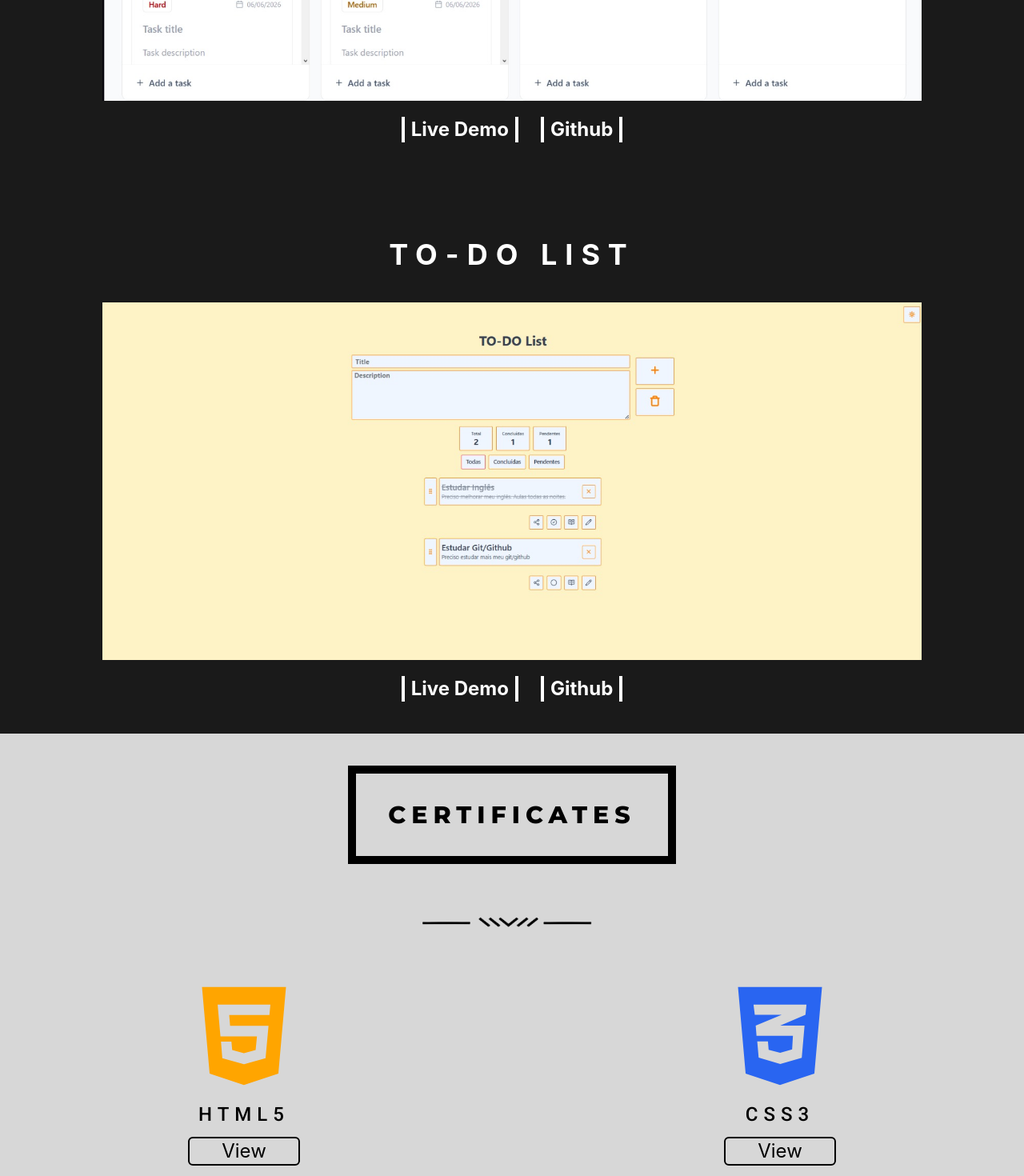
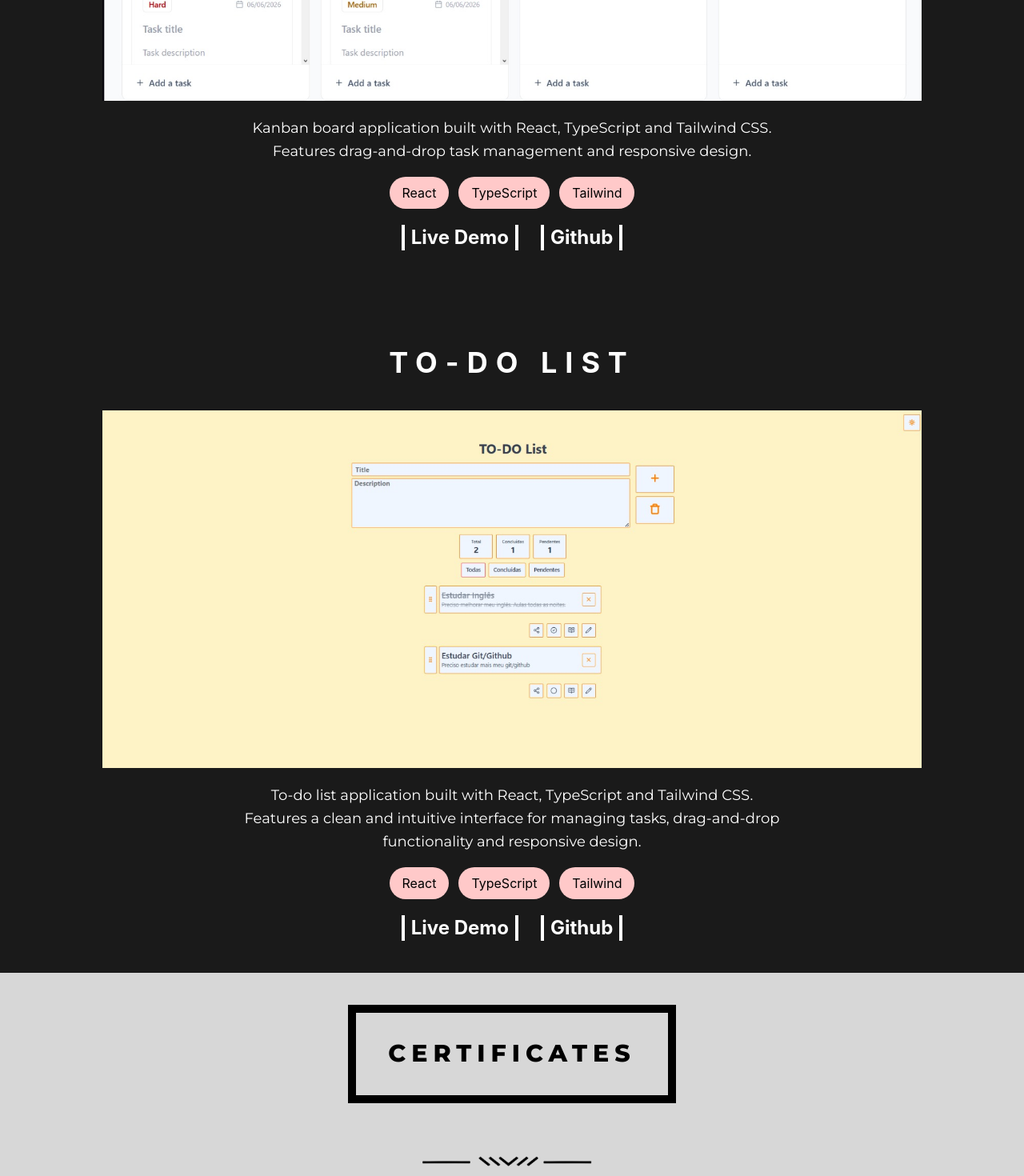
Before and after one commit to GabrielMT-01/portfolio, a React (Vite) app: page / in a window 1280 px wide. Shown: the part 4080-5550 px from the top of the page at 80% size. Built offline with nearby package versions, Linux system fonts and the light colour scheme.

Commit message:
ultimos ajustes

```diff
--- a/src/components/Footer.tsx
+++ b/src/components/Footer.tsx
@@ -5,24 +5,26 @@ function Footer() {
     return(
         <footer id='footer' className="bg-[#1A1A1A]">
             <div className='flex justify-center pt-5 text-white '>
-                <a href="#">
+
                     <div className='flex flex-col items-center gap-2'>
-                        <div className='flex flex-col items-center '>
-                            <ArrowBigUpDash size={15}/>
-                            <p className='text-[0.8em] font-roboto'>BACK TO TOP</p>
-                        </div>
+                        <a href="#">
+                            <div className='flex flex-col items-center '>
+                                <ArrowBigUpDash size={15}/>
+                                <p className='text-[0.8em] font-roboto'>BACK TO TOP</p>
+                            </div>
+                        </a>
                             <div className='flex items-center gap-5 mt-5'>
-                                <a href="https://www.linkedin.com/in/gabriel-martins-45780539a/" target='_blank'>
+                                <a href="https://www.linkedin.com/in/gabriel-martins-45780539a/" target='_blank' className='lg:hover:text-red-500 lg:hover:scale-110 transition-all duration-300'>
                                     <FaLinkedin className="size-5 lg:size-7" />
                                 </a>
 
-                                    <a href="https://github.com/GabrielMT-01" target='_blank'>
+                                    <a href="https://github.com/GabrielMT-01" target='_blank' className='lg:hover:text-red-500 lg:hover:scale-110 transition-all duration-300'>
                                         <FaGithub className='size-5 lg:size-7'/>
                                     </a>
                             </div>
                             <p>@2020 Tomasz Gajda All Rights Reserved.</p>
                     </div>
-                </a>
+
             </div>
         </footer>
     )
--- a/src/components/Projects.tsx
+++ b/src/components/Projects.tsx
@@ -11,6 +11,23 @@ function Projects() {
             <div>
                 <h2 className="text-2xl lg:text-4xl text-center pt-30 font-bold tracking-[10px] text-white">KANBAN APP</h2>
                 <img className="w-[95%] lg:w-[80%]  m-auto pt-10" src="kanbanimg.jpeg" alt="kanban-img" />
+                <p className="max-w-[900px]
+                    mx-auto
+                    text-center
+                    text-lg
+                    lg:text-lg
+                    lg:w-[60%]
+                    text-white
+                    font-montserrat
+                    leading-relaxed
+                    px-6
+                    pt-5">Kanban board application built with React, TypeScript and Tailwind CSS.
+                <br />Features drag-and-drop task management and responsive design.</p>
+                <div className="flex justify-center gap-3 mt-4 flex-wrap">
+                    <span className="bg-red-200 text-black px-4 py-2 rounded-full lg:hover:bg-red-500 lg:hover:text-white transition-all duration-300">React</span>
+                    <span className="bg-red-200 text-black px-4 py-2 rounded-full lg:hover:bg-red-500 lg:hover:text-white transition-all duration-300">TypeScript</span>
+                    <span className="bg-red-200 text-black px-4 py-2 rounded-full lg:hover:bg-red-500 lg:hover:text-white transition-all duration-300">Tailwind</span>
+                </div>
                 <div className="flex justify-center mt-5 text-white font-bold gap-7">
                     <a className="border-r-4 border-l-4 px-2 text-[1.2em] lg:text-2xl lg:hover:border-red-500 lg:hover:-translate-y-1 lg:hover:translate-x-1 transition-all duration-300" href="https://mykanbanproject.netlify.app" target="_blank">Live Demo</a>
 
@@ -19,6 +36,23 @@ function Projects() {
 
                 <h2 className="text-2xl lg:text-4xl text-center pt-30 font-bold tracking-[10px] text-white">TO-DO LIST</h2>
                 <img className="w-[95%] lg:w-[80%]  m-auto pt-10" src="todo-listimg.jpeg" alt="todolistimg" />
+                <p className="max-w-[900px]
+                    mx-auto
+                    text-center
+                    text-lg
+                    lg:text-lg
+                    lg:w-[60%]
+                    text-white
+                    font-montserrat
+                    leading-relaxed
+                    px-6
+                    pt-5">To-do list application built with React, TypeScript and Tailwind CSS.
+                <br />Features a clean and intuitive interface for managing tasks, drag-and-drop functionality and responsive design.</p>
+                <div className="flex justify-center gap-3 mt-4 flex-wrap">
+                    <span className="bg-red-200 text-black px-4 py-2 rounded-full lg:hover:bg-red-500 lg:hover:text-white transition-all duration-300">React</span>
+                    <span className="bg-red-200 text-black px-4 py-2 rounded-full lg:hover:bg-red-500 lg:hover:text-white transition-all duration-300">TypeScript</span>
+                    <span className="bg-red-200 text-black px-4 py-2 rounded-full lg:hover:bg-red-500 lg:hover:text-white transition-all duration-300">Tailwind</span>
+                </div>
                 <div className="flex justify-center mt-5 pb-10 text-white font-bold gap-7">
                     <a className="border-r-4 border-l-4 px-2 text-[1.2em] lg:text-2xl lg:hover:border-red-500 lg:hover:-translate-y-1 lg:hover:translate-x-1 transition-all duration-300" href="https://gabrieltodolist.netlify.app" target="_blank">Live Demo</a>
 
```
